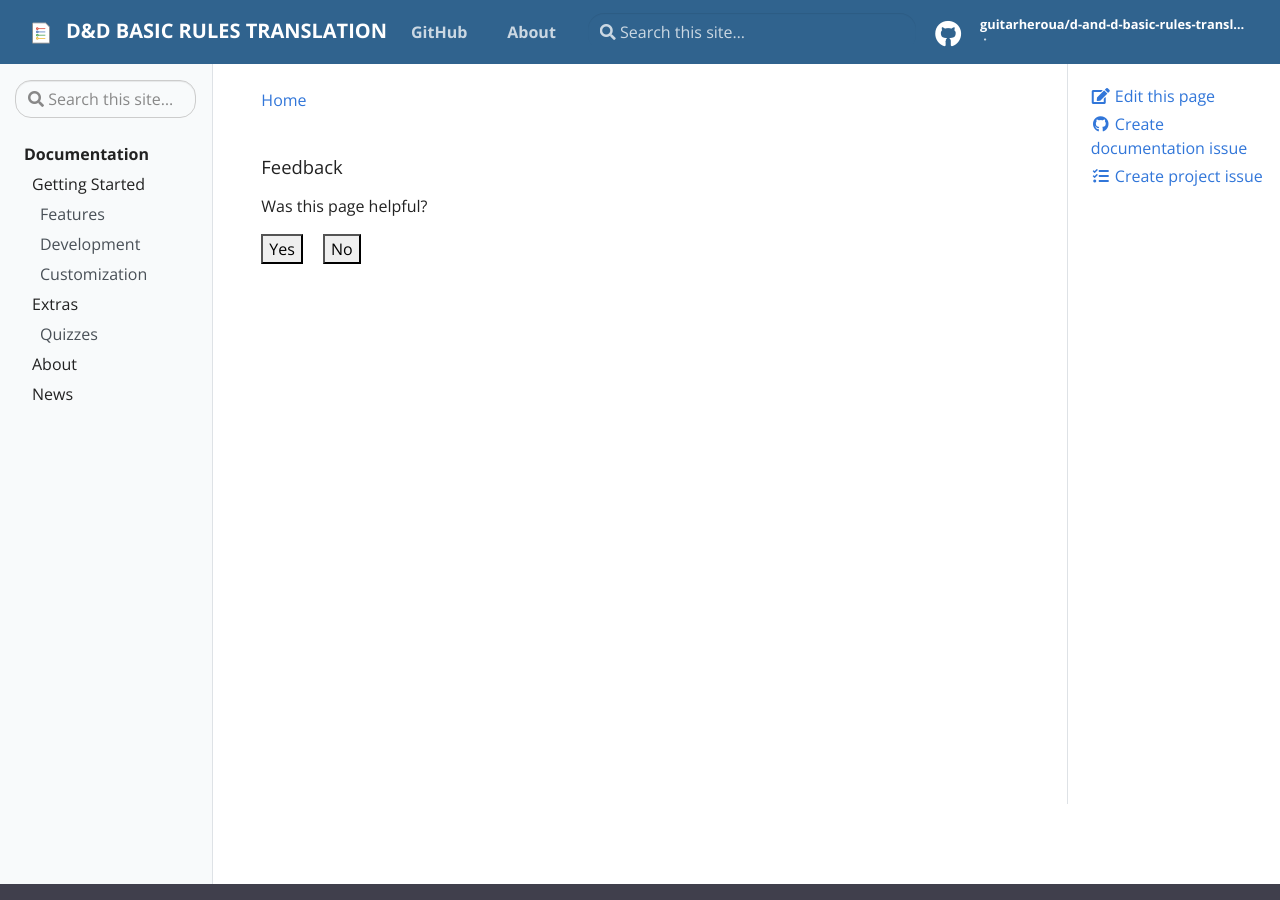
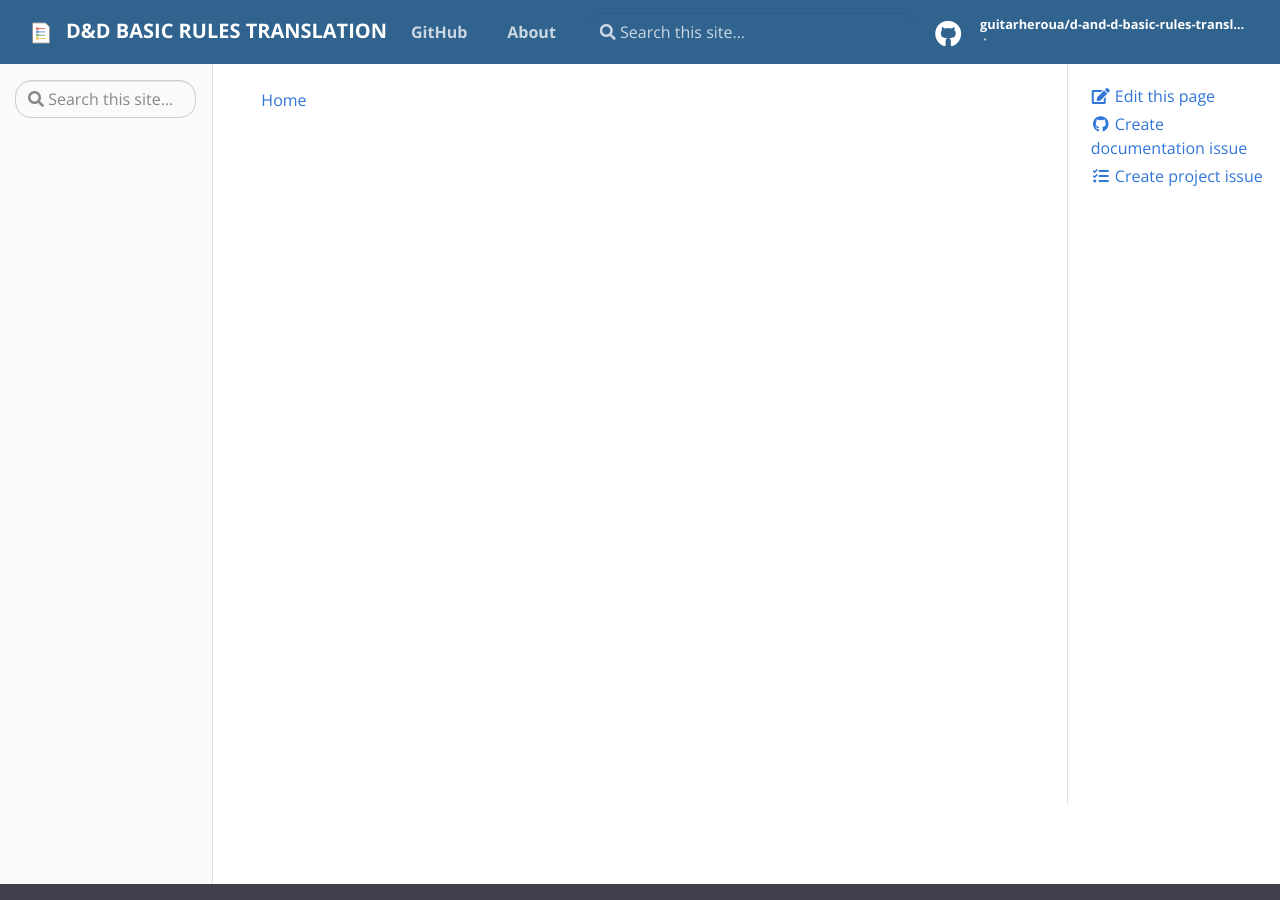
Before and after one commit to Guitarheroua/d-and-d-basic-rules-translation, a Jekyll site: the page built from pages/index.md, in a window 1280 px wide and 900 px high. Built offline with Jekyll 4.4.1, drawn with Linux system fonts in a browser that asks for light colours.

Commit message:
Configure more stuff

```diff
--- a/_config.yml
+++ b/_config.yml
@@ -24,7 +24,7 @@ description: > # this means to ignore newlines until "baseurl:"
 baseurl: "/d-and-d-basic-rules-translation" # the subpath of your site, e.g. /blog
 
 # This is mostly for testing
-# url: "https://guitarheroua.github.io" # the base hostname & protocol for your site
+url: "https://guitarheroua.github.io/d-and-d-basic-rules-translation/" # the base hostname & protocol for your site
 
 # Social (First three Required)
 repo: "https://github.com/Guitarheroua/d-and-d-basic-rules-translation"
--- a/_data/toc.yml
+++ /dev/null
@@ -1,21 +0,0 @@
-- title: Documentation
-  url: docs
-  links:
-    - title: "Getting Started"
-      url: "docs/getting-started"
-      children:
-        - title: Features
-          url: "docs/getting-started#getting-started"
-        - title: Development
-          url: "docs/getting-started#development"
-        - title: Customization
-          url: "docs/getting-started#customization"
-    - title: "Extras"
-      url: "docs/extras"
-      children:
-        - title: Quizzes
-          url: "docs/extras/example-quiz"
-    - title: "About"
-      url: "about"
-    - title: "News"
-      url: "news"
--- a/_layouts/default.html
+++ b/_layouts/default.html
@@ -39,7 +39,6 @@
                     <p>{{ child.description }}</p>
                  </div>{% endfor %}
               </div>{% endif %}
-              {% include feedback.html %}
            </div>
           </main>
         </div>
```
Also changed, not shown: _data/quizzes/example-quiz.yml (deleted, +0 -25 lines).
